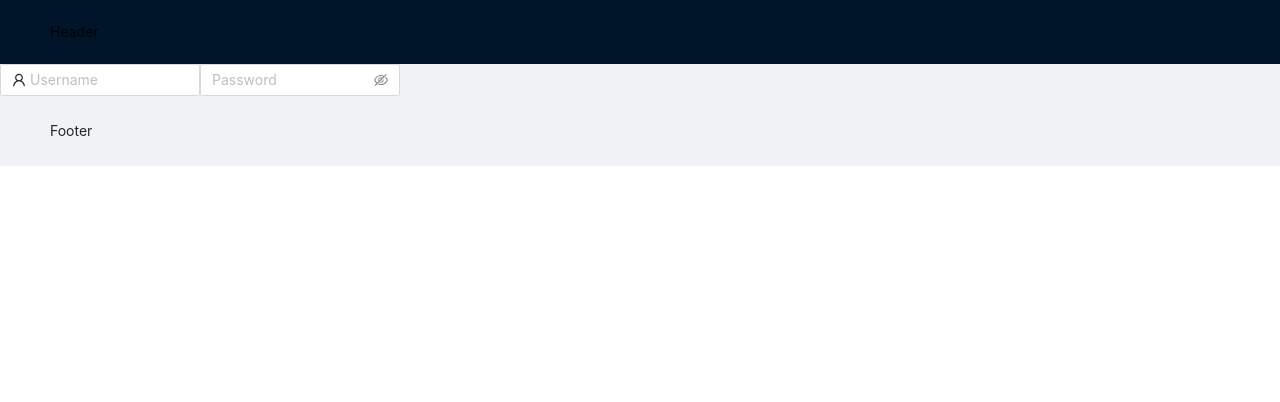
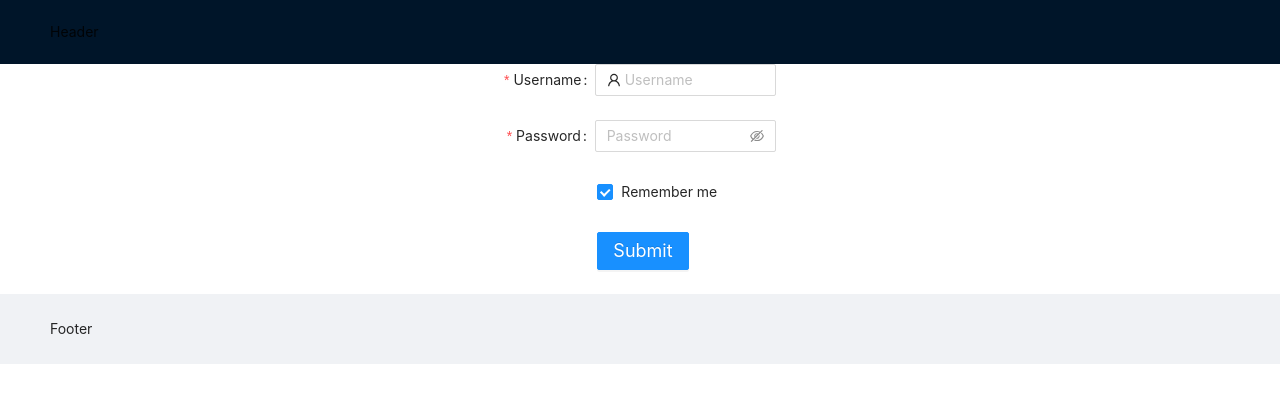
Before and after one commit to fengsiwe/Verificaton-react, a React (Create React App) app in the folder antddemo/: page / in a window 1280 px wide. Shown: the top 402 px of the page. Built offline with nearby package versions, Linux system fonts and the light colour scheme.

Commit message:
feat: function update2

```diff
--- a/antddemo/package.json
+++ b/antddemo/package.json
@@ -3,8 +3,12 @@
   "version": "0.1.0",
   "private": true,
   "dependencies": {
+    "@react-google-maps/api": "^1.13.0",
     "antd": "^4.6.6",
+    "google-map-react": "^2.1.8",
+    "google-maps-react": "^2.0.6",
     "react": "^16.13.1",
+    "react-amap": "^1.2.8",
     "react-dom": "^16.13.1",
     "react-scripts": "^3.4.3"
   },
--- a/antddemo/src/App.css
+++ b/antddemo/src/App.css
@@ -16,9 +16,11 @@
   float: left;
 }
 
-.ant-input-affix-wrapper{
-  width:200px;
-}
+/*.ant-input-affix-wrapper{*/
+/*  width:200px;*/
+/*}*/
+
+
 .site-layout-background {
   background: #fff;
 }
--- /dev/null
+++ b/antddemo/src/components/Login.css
@@ -0,0 +1,12 @@
+.loginBackground{
+    width:100%;
+    height:100%;
+    display:flex;
+    justify-content:center;
+    align-items:center;
+    background-color:white;
+}
+.loginTab{
+    width:20%;
+    background-color:white;
+}
--- a/antddemo/src/components/Login.js
+++ b/antddemo/src/components/Login.js
@@ -1,11 +1,29 @@
 import React,{useState,useEffect} from "react";
-import { Input, Space } from 'antd';
+import { Input,Row, Col,Form, Button, Checkbox  } from 'antd';
 import { UserOutlined } from '@ant-design/icons';
 import { Layout } from 'antd';
+import './Login.css'
 
-const { Header, Footer, Sider, Content } = Layout;
+const { Header, Footer, Content } = Layout;
+
+const layout = {
+    labelCol: { span: 8 },
+    wrapperCol: { span: 16 },
+};
+const tailLayout = {
+    wrapperCol: { offset: 8, span: 16 },
+};
+
 
 const Login= () =>{
+
+    const onFinish = values => {
+        console.log('Success:', values);
+    };
+
+    const onFinishFailed = errorInfo => {
+        console.log('Failed:', errorInfo);
+    };
 
     return(
         <div>
@@ -13,12 +31,58 @@ const Login= () =>{
             <Layout>
                 <Header>Header</Header>
                 <Content>
-                    <Input placeholder="Username" prefix={<UserOutlined />}/>
-                    <Input.Password placeholder="Password"/>
+                   <div className='loginBackground'>
+                       <div className='loginTab'>
+                           <Form
+                               {...layout}
+                               name="basic"
+                               initialValues={{ remember: true }}
+                               onFinish={onFinish}
+                               onFinishFailed={onFinishFailed}
+                           >
+                           <Row gutter={[16, 16]}>
+
+                               <Form.Item
+                                   label="Username"
+                                   name="username"
+                                   rules={[{ required: true, message: 'Please input your username!' }]}
+                               >
+                                   <Col> <Input placeholder="Username" prefix={<UserOutlined />} className='username'/></Col>
+                               </Form.Item>
+
+                           </Row>
+                           <Row gutter={[16, 16]}>
+                               <Form.Item
+                                   label="Password"
+                                   name="password"
+                                   rules={[{ required: true, message: 'Please input your password!' }]}
+                               >
+                                   <Col><Input.Password placeholder="Password"/></Col>
+                               </Form.Item>
+                           </Row>
+
+                               <Form.Item {...tailLayout} name="remember" valuePropName="checked">
+                                   <Checkbox>Remember me</Checkbox>
+                               </Form.Item>
+
+                               <Form.Item {...tailLayout}>
+                                   <Button type="primary" htmlType="submit">
+                                       Submit
+                                   </Button>
+                               </Form.Item>
+                           </Form>
+                       </div>
+                   </div>
                 </Content>
                 <Footer>Footer</Footer>
             </Layout>
+
+
+
+
         </div>
+
+
     );
 }
 
--- a/antddemo/src/components/OperatingPage.js
+++ b/antddemo/src/components/OperatingPage.js
@@ -1,9 +1,21 @@
 import React,{Component} from "react";
 import { Layout, Menu, Breadcrumb } from 'antd';
 import { UserOutlined, LaptopOutlined, NotificationOutlined } from '@ant-design/icons';
+import { GoogleMap, LoadScript, Marker } from '@react-google-maps/api';
+
 
 const { SubMenu } = Menu;
 const { Header, Content, Sider } = Layout;
+const containerStyle = {
+    width: '100%',
+    height: '400px'
+};
+const center = {
+    lat: -41.286461,
+    lng: 174.776230
+};
+
+
 
 export default class OperatingPage extends Component{
 
@@ -20,7 +32,7 @@ export default class OperatingPage extends Component{
                         </Menu>
                     </Header>
                     <Layout>
-                        <Sider width={200} className="site-layout-background">
+                        <Sider width={300} className="site-layout-background">
                             <Menu
                                 mode="inline"
                                 defaultSelectedKeys={['1']}
@@ -61,11 +73,26 @@ export default class OperatingPage extends Component{
                                     minHeight: 280,
                                 }}
                             >
-                                Content
+                                <LoadScript
+                                    googleMapsApiKey="AIzaSyAG4D6tBXQndD5lwpWB3zYNm-tB57AkJQY"
+                                >
+                                    <GoogleMap
+                                        mapContainerStyle={containerStyle}
+                                        center={center}
+                                        zoom={10}
+                                    >
+                                        <Marker
+                                            position={center}
+                                            clickable={true}
+                                        ></Marker>
+                                    </GoogleMap>
+                                </LoadScript>
                             </Content>
                         </Layout>
                     </Layout>
                 </Layout>
+
+
             </div>
         )
 
```
Also changed, not shown: 1 other file (tests, documents, lock files or other folders).
